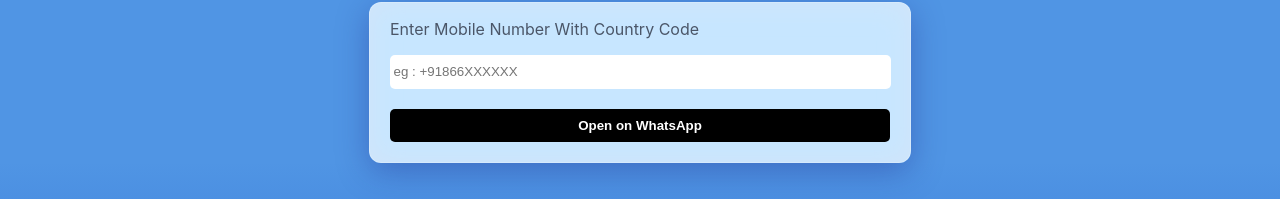
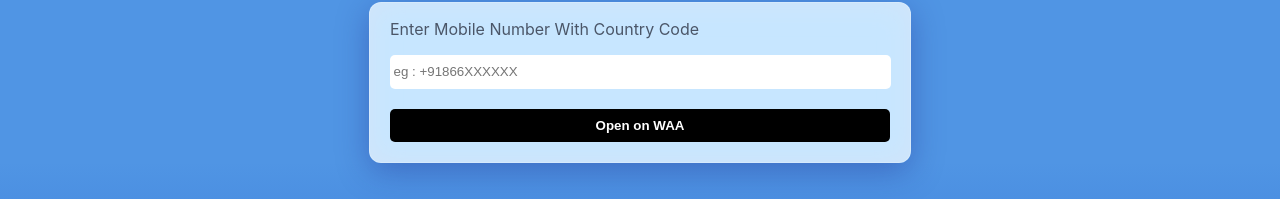
Before and after one commit to Sohail-khan786/no-save-whatsapp, a React (Create React App) app: page / in a window 1280 px wide. Shown: the part 318-517 px from the top of the page. Built offline with nearby package versions, Linux system fonts and the light colour scheme.

Commit message:
CTA text has been updated

```diff
--- a/src/App.js
+++ b/src/App.js
@@ -5,8 +5,8 @@
   const [phoneNumber, setPhoneNumber] = useState("")
 
   const openNumberOnWhatsapp = (phone) => {
-  const whatsappUrl = `https://wa.me/${phone}`.trim().replace(/\s/g,'').replace(/-/g,'')
-  window.open(whatsappUrl,"_blank")
+    const whatsappUrl = `https://wa.me/${phone}`.trim().replace(/\s/g, '').replace(/-/g, '')
+    window.open(whatsappUrl, "_blank")
 
   }
 
@@ -17,9 +17,9 @@
         <input
           placeholder="eg : +91866XXXXXX"
           value={phoneNumber}
-          onChange={(e)=>{setPhoneNumber(e.target.value)}}
+          onChange={(e) => { setPhoneNumber(e.target.value) }}
         />
-        <button onClick={()=>{openNumberOnWhatsapp(phoneNumber)}}>Open on WhatsApp</button>
+        <button onClick={() => { openNumberOnWhatsapp(phoneNumber) }}>Open on WAA</button>
       </div>
     </div>
   );
```
